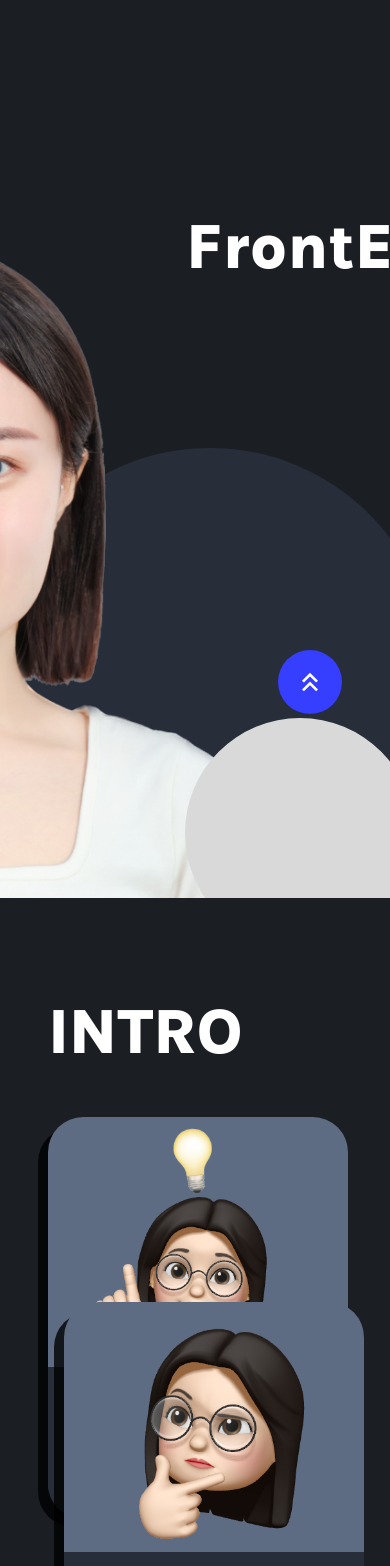
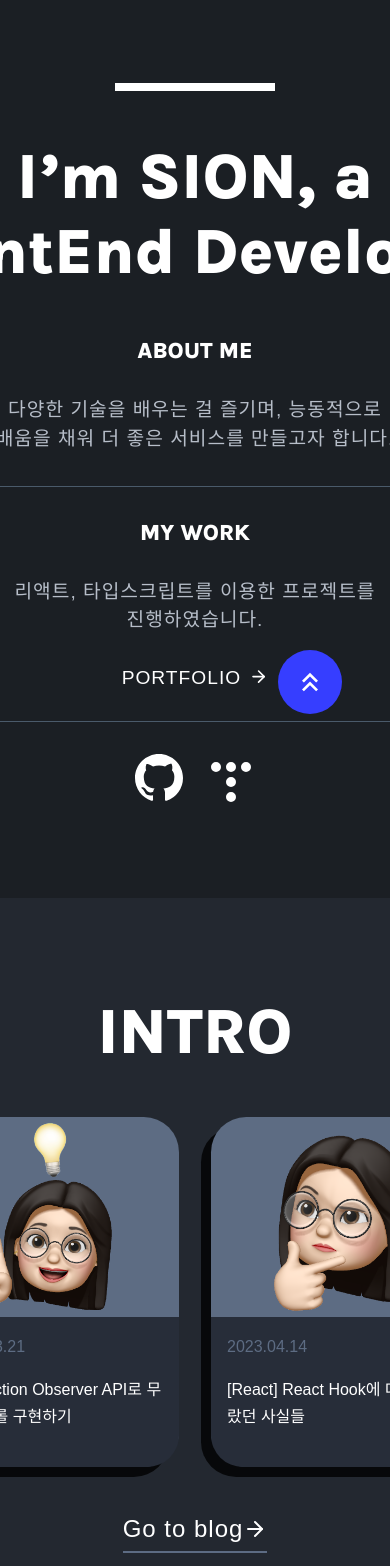
Before and after one commit to sienna0715/my-portfolio, a React (Create React App) app: page / in a window 390 px wide. Shown: the part 82-1648 px from the top of the page. Built offline with nearby package versions, Linux system fonts and the light colour scheme; a web font is replaced by a local one.

Commit message:
responsive work done

```diff
--- a/src/App.jsx
+++ b/src/App.jsx
@@ -42,9 +42,6 @@ function App() {
 
 export default App;
 
-export const BREAKPOINTMOBILE = 767;
-export const BREAKPOINTTABLET = 991;
-
 const Wrap = styled.div`
   position: relative;
 `;
--- /dev/null
+++ b/src/breakpoint.js
@@ -0,0 +1,2 @@
+export const BREAKPOINTMOBILE = 767;
+export const BREAKPOINTTABLET = 991;
--- a/src/components/Achieve.jsx
+++ b/src/components/Achieve.jsx
@@ -1,6 +1,7 @@
 import React from "react";
 import styled from "styled-components";
 import { FONT_STYLE } from "../style/fontStyle";
+import { BREAKPOINTTABLET } from "../breakpoint";
 
 function Achieve() {
   return (
@@ -26,7 +27,7 @@ function Achieve() {
           <RightBox>
             <SubTitle>Certificates</SubTitle>
             <Content>
-              TOELC 800 <br />
+              TOEIC 800 <br />
               <br />
               2022.12 <br />
               웹디자인 기능사 <br />
@@ -53,48 +54,81 @@ const AchieveWrap = styled.div`
 const AchieveContainar = styled.div`
   width: 1220px;
   height: 980px;
-  position: relative;
   overflow: hidden;
   display: flex;
   flex-direction: column;
   justify-content: center;
+  @media screen and (max-width: ${BREAKPOINTTABLET}px) {
+    align-items: center;
+  }
 `;
 
 const Title = styled.div`
   ${FONT_STYLE.title.title_40_extraBold}
   margin-top: 3rem;
   margin-bottom: 1rem;
+  @media screen and (max-width: ${BREAKPOINTTABLET}px) {
+    text-align: center;
+  }
 `;
 
 const Line = styled.div`
   border: 1px solid var(--color-border);
   margin-bottom: 2rem;
+  @media screen and (max-width: ${BREAKPOINTTABLET}px) {
+    width: 90%;
+  }
 `;
 
 const ContentsBox = styled.div`
   width: 100%;
   display: flex;
+  @media screen and (max-width: ${BREAKPOINTTABLET}px) {
+    width: max-content;
+    flex-direction: column;
+    align-items: center;
+  }
 `;
 
 const LeftBox = styled.div`
   width: 35%;
   padding-left: 3rem;
+  @media screen and (max-width: ${BREAKPOINTTABLET}px) {
+    width: 100%;
+    display: flex;
+    justify-content: center;
+    margin-bottom: 2rem;
+  }
 `;
 
 const MiddleBox = styled.div`
   width: 35%;
   padding-left: 3rem;
+  @media screen and (max-width: ${BREAKPOINTTABLET}px) {
+    width: 100%;
+    display: flex;
+    justify-content: center;
+    margin-bottom: 2rem;
+  }
 `;
 
 const RightBox = styled.div`
   width: 30%;
   padding-left: 2rem;
+  @media screen and (max-width: ${BREAKPOINTTABLET}px) {
+    width: 100%;
+    display: flex;
+    justify-content: center;
+  }
 `;
 
 const SubTitle = styled.div`
   margin-bottom: 1rem;
   color: var(--color-gray);
   ${FONT_STYLE.title.title_14_extraBold}
+  @media screen and (max-width: ${BREAKPOINTTABLET}px) {
+    margin-right: 2rem;
+  }
 `;
 
 const Content = styled.div`
--- a/src/components/Introduce.jsx
+++ b/src/components/Introduce.jsx
@@ -2,6 +2,7 @@ import React from "react";
 import styled from "styled-components";
 import { FONT_STYLE } from "../style/fontStyle";
 import { Link } from "react-router-dom";
+import { BREAKPOINTTABLET } from "../breakpoint";
 //icons
 import { FiArrowRight } from "react-icons/fi";
 
@@ -11,10 +12,14 @@ function Introduce() {
       <IntroContainar>
         <LeftBox>
           <Title>INTRO</Title>
+          <CardBox>
             <Link to="https://seven-day-five.tistory.com/5">
               <Card>
                 <ImgBox>
-                <Img src={require("../asset/memoticon1.png")} alt="미모티콘" />
+                  <Img
+                    src={require("../asset/memoticon1.png")}
+                    alt="미모티콘"
+                  />
                 </ImgBox>
                 <TextBox>
                   <CardDate>2023.03.21</CardDate>
@@ -27,7 +32,10 @@ function Introduce() {
             <Link to="https://seven-day-five.tistory.com/8">
               <Card absolute="absolute">
                 <ImgBox>
-                <Img src={require("../asset/memoticon2.png")} alt="미모티콘" />
+                  <Img
+                    src={require("../asset/memoticon2.png")}
+                    alt="미모티콘"
+                  />
                 </ImgBox>
                 <TextBox>
                   <CardDate>2023.04.14</CardDate>
@@ -35,6 +43,7 @@ function Introduce() {
                 </TextBox>
               </Card>
             </Link>
+          </CardBox>
           <ButtonBox>
             <Button>
               Go to blog <FiArrowRight />
@@ -42,15 +51,15 @@ function Introduce() {
           </ButtonBox>
         </LeftBox>
         <RightBox>
-          개발에 흥미를 느껴 시작한 이후부터, 무엇을 잘 할 수 있는 개발자인지를
+          개발을 시작한 이후부터, 무엇을 잘 할 수 있는 개발자인지를
           끊임없이 고민하며 성장하고 있습니다. <br />
           <br />
           물론 신입 개발자가 이 정답을 찾기란 쉽지 않을 것입니다. 그러나
           프론트엔드 개발자로서 단단하게 성장하고 싶다는 확신으로 자바스크립에서
-          시작하여 리액트, 타입스크립트를 공부하였고, 나의 분야를 더 잘 하기 위해
-          고민을 하다 보니 내가 알고 있는 프로그래밍 언어를 더욱더 활용적으로
-          사용하면서 애플리케이션의 전반적인 작동을 조금이나마 이해할 수 있을 것
-          같아 Node.js를 공부하고 있습니다. <br />
+          시작하여 리액트, 타입스크립트를 공부하였고, 나의 분야를 더 잘 하기
+          위해 고민을 하다 보니 내가 알고 있는 프로그래밍 언어를 더욱더
+          활용적으로 사용하면서 애플리케이션의 전반적인 작동을 조금이나마 이해할
+          수 있을 것 같아 Node.js를 공부하고 있습니다. <br />
           <br />
           알게 된 사실을 이해하는 것으로만 그치지 않고, 블로그를 통해 습득한
           지식을 정리하며 공유하고 있습니다.
@@ -75,6 +84,11 @@ const IntroContainar = styled.div`
   position: relative;
   overflow: hidden;
   display: flex;
+  @media screen and (max-width: ${BREAKPOINTTABLET}px) {
+    height: 1150px;
+    flex-direction: column;
+    align-items: center;
+  }
 `;
 
 const LeftBox = styled.div`
@@ -83,6 +97,14 @@ const LeftBox = styled.div`
   padding: 3rem;
   background-color: var(--color-main);
   position: relative;
+  @media screen and (max-width: ${BREAKPOINTTABLET}px) {
+    width: max-content;
+    height: max-content;
+    background-color: transparent;
+    display: flex;
+    flex-direction: column;
+    padding-top: 3rem;
+  }
 `;
 
 const RightBox = styled.div`
@@ -95,12 +117,28 @@ const RightBox = styled.div`
   ${FONT_STYLE.text.text_12_medium}
   letter-spacing: 2px;
   line-height: 2;
+  @media screen and (max-width: ${BREAKPOINTTABLET}px) {
+    ${FONT_STYLE.text.text_10_medium}
+    height: max-content;
+    padding-top: 0;
+    padding-left: 0;
+  }
 `;
 
 const Title = styled.div`
   ${FONT_STYLE.title.title_40_extraBold}
   margin-top: 3rem;
   margin-bottom: 3rem;
+  @media screen and (max-width: ${BREAKPOINTTABLET}px) {
+    text-align: center;
+  }
+`;
+
+const CardBox = styled.div`
+  @media screen and (max-width: ${BREAKPOINTTABLET}px) {
+    padding-left: 2rem;
+    display: flex;
+  }
 `;
 
 const Card = styled.div`
@@ -113,6 +151,12 @@ const Card = styled.div`
   position: ${(props) => (props.absolute ? props.absolute : "none")};
   bottom: 11rem;
   right: 2rem;
+  @media screen and (max-width: ${BREAKPOINTTABLET}px) {
+    position: static;
+    margin-right: 2rem;
+    width: 250px;
+    height: 350px;
+  }
 `;
 
 const ImgBox = styled.div`
@@ -121,6 +165,9 @@ const ImgBox = styled.div`
   display: flex;
   justify-content: center;
   align-items: center;
+  @media screen and (max-width: ${BREAKPOINTTABLET}px) {
+    height: 200px;
+  }
 `;
 const Img = styled.img`
   width: 90%;
@@ -138,7 +185,7 @@ const TextBox = styled.div`
 
 const CardDate = styled.div`
   color: var(--color-tag);
-  padding-bottom: 0.2rem;
+  padding-bottom: 1rem;
 `;
 
 const CardTitle = styled.div``;
@@ -147,6 +194,10 @@ const ButtonBox = styled.div`
   margin-top: 15rem;
   display: flex;
   justify-content: flex-end;
+  @media screen and (max-width: ${BREAKPOINTTABLET}px) {
+    margin-top: 3rem;
+    justify-content: center;
+  }
 `;
 
 const Button = styled.button`
--- a/src/components/Project.jsx
+++ b/src/components/Project.jsx
@@ -4,6 +4,7 @@ import styled from "styled-components";
 import { FONT_STYLE } from "../style/fontStyle";
 // components
 import Card from "./commons/Card";
+import { BREAKPOINTTABLET } from "../breakpoint";
 
 function Project() {
   return (
@@ -44,12 +45,22 @@ const ProjectContainar = styled.div`
   display: flex;
   justify-content: center;
   padding-top: 12rem;
+  @media screen and (max-width: ${BREAKPOINTTABLET}px) {
+    flex-direction: column;
+    align-items: center;
+    padding-top: 0;
+    height: 2400px;
+  }
 `;
 
 const LeftBox = styled.div`
   margin-right: 5rem;
   display: flex;
   flex-direction: column;
+  @media screen and (max-width: ${BREAKPOINTTABLET}px) {
+    margin-right: 0;
+    margin-bottom: 5rem;
+  }
 `;
 const RightBox = styled.div`
   display: flex;
--- a/src/components/commons/Footer.jsx
+++ b/src/components/commons/Footer.jsx
@@ -2,6 +2,7 @@ import React from "react";
 import styled from "styled-components";
 import { FONT_STYLE } from "../../style/fontStyle";
 import { Link } from "react-router-dom";
+import { BREAKPOINTTABLET } from "../../breakpoint";
 //icons
 import { SiTistory } from "react-icons/si";
 import { BsGithub } from "react-icons/bs";
@@ -46,30 +47,38 @@ const FooterWrap = styled.div`
   display: flex;
   justify-content: center;
 `;
+
 const FooterContainer = styled.div`
   width: 1000px;
   height: 450px;
-  position: relative;
   overflow: hidden;
   display: flex;
   flex-direction: column;
   justify-content: center;
+  align-items: center;
+  @media screen and (max-width: ${BREAKPOINTTABLET}px) {
+    align-items: center;
+  }
 `;
 
 const ContentsBox = styled.div`
-  width: 100%;
-  padding: 3rem 0;
+  width: max-content;
+  padding: 3rem;
   display: flex;
   border-bottom: 1px solid var(--color-border);
 `;
 
 const Img = styled.img`
+  width: 250px;
   margin: 0 5rem;
+  @media screen and (max-width: ${BREAKPOINTTABLET}px) {
+    width: 200px;
+    margin: 0 3rem;
+  }
 `;
 
 const ProfileBox = styled.div`
-  margin-left: 3rem;
-  flex-grow: 2;
+  width: max-content;
   display: flex;
   flex-direction: column;
   justify-content: center;
@@ -78,7 +87,7 @@ const ProfileBox = styled.div`
 `;
 
 const ContactBox = styled.div`
-  flex-grow: 2;
+  width: max-content;
   display: flex;
   flex-direction: column;
   justify-content: center;
@@ -87,11 +96,17 @@ const ContactBox = styled.div`
 
 const Title = styled.div`
   ${FONT_STYLE.title.title_30_extraBold}
+  @media screen and (max-width: ${BREAKPOINTTABLET}px) {
+    ${FONT_STYLE.title.title_25_extraBold}
+  }
 `;
 
 const SubTilte = styled.div`
   ${FONT_STYLE.title.title_16_extraBold}
   color: var(--color-gray);
+  @media screen and (max-width: ${BREAKPOINTTABLET}px) {
+    ${FONT_STYLE.title.title_14_extraBold}
+  }
 `;
 
 const LinkIcon = styled.div`
@@ -106,6 +121,9 @@ const LinkIcon = styled.div`
 
 const Text = styled.div`
   ${FONT_STYLE.title.title_16_extraBold}
+  @media screen and (max-width: ${BREAKPOINTTABLET}px) {
+    ${FONT_STYLE.title.title_14_extraBold}
+  }
 `;
 
 const Address = styled.div`
--- a/src/components/commons/Header.jsx
+++ b/src/components/commons/Header.jsx
@@ -1,6 +1,7 @@
 import React from "react";
 import { Link } from "react-router-dom";
 import styled from "styled-components";
+import { BREAKPOINTTABLET } from "../../breakpoint";
 
 function Header({ isContact, setIsContact }) {
   const handleClickButton = () => {
@@ -56,6 +57,9 @@ const HeaderContainar = styled.div`
   display: flex;
   justify-content: space-between;
   align-items: flex-end;
+  @media screen and (max-width: ${BREAKPOINTTABLET}px) {
+    padding: 0 2rem;
+  }
 `;
 
 const Logo = styled.img`
--- a/src/components/commons/Tags.jsx
+++ b/src/components/commons/Tags.jsx
@@ -1,33 +1,26 @@
 import React from "react";
 import styled from "styled-components";
+import { BREAKPOINTTABLET } from "../../breakpoint";
 
 export default function Tags() {
   return (
     <TagWrap>
-      <TagContainer>
       <TagBox>HTML</TagBox>
       <TagBox>CSS</TagBox>
       <TagBox>JavaScript</TagBox>
       <TagBox>TypeScript</TagBox>
       <TagBox>React</TagBox>
-      </TagContainer>
-      <TagContainer>
       <TagBox>React Router</TagBox>
       <TagBox>Zustand</TagBox>
       <TagBox>React-Query</TagBox>
       <TagBox>Styled Components</TagBox>
-      </TagContainer>
-      <TagContainer>
       <TagBox>PostCss</TagBox>
       <TagBox>TailwindCss</TagBox>
       <TagBox>Vercel</TagBox>
       <TagBox>Node.js</TagBox>
       <TagBox>Postman</TagBox>
-      </TagContainer>
-      <TagContainer>
       <TagBox>Git</TagBox>
       <TagBox>Github</TagBox>
-      </TagContainer>
     </TagWrap>
   );
 }
@@ -92,17 +85,17 @@ const TagWrap = styled.div`
   justify-content: center;
 `;
 
-const TagContainer = styled.div`
-  margin-bottom: 4rem;
-`;
-
 const TagBox = styled.span`
   background-color: var(--color-darkgray);
   box-shadow: 0px 7px 0px 0px rgba(0, 0, 0, 1);
   padding: 0.5rem 1.5rem;
   margin-right: 3rem;
+  margin-bottom: 3rem;
   border-radius: 5rem;
   font-size: 1.8rem;
+  @media screen and (max-width: ${BREAKPOINTTABLET}px) {
+    font-size: 1.5rem;
+  }
 `;
 
 const Tag = styled.span`
@@ -112,5 +105,5 @@ const Tag = styled.span`
   padding: 0 1rem;
   border-radius: 5rem;
   margin-right: 1rem;
-  margin-bottom: 1rem
+  margin-bottom: 1rem;
 `;
--- a/src/pages/Main.jsx
+++ b/src/pages/Main.jsx
@@ -12,6 +12,7 @@ import Introduce from "../components/Introduce";
 import Stack from "../components/Stack";
 import Project from "../components/Project";
 import Achieve from "../components/Achieve";
+import { BREAKPOINTTABLET } from "../breakpoint";
 
 function Main() {
   const handleClickTop = () => {
@@ -105,14 +106,31 @@ const MainContainar = styled.div`
   height: 900px;
   position: relative;
   overflow: hidden;
+  display: flex;
+  justify-content: flex-end;
+  @media screen and (max-width: ${BREAKPOINTTABLET}px) {
+    display: flex;
+    flex-direction: column;
+    align-items: center;
+    justify-content: center;
+  }
 `;
 
-const LeftBox = styled.div``;
+const LeftBox = styled.div`
+  @media screen and (max-width: ${BREAKPOINTTABLET}px) {
+    display: none;
+  }
+`;
 const RightBox = styled.div`
+  width: max-content;
   display: flex;
   flex-direction: column;
   align-items: flex-end;
   margin-top: 5rem;
+  @media screen and (max-width: ${BREAKPOINTTABLET}px) {
+    margin-top: 0;
+    align-items: center;
+  }
 `;
 
 const MyImg = styled.img`
@@ -163,6 +181,9 @@ const Title = styled.div`
   ${FONT_STYLE.title.title_40_extraBold}
   margin: 3rem 0;
   text-align: right;
+  @media screen and (max-width: ${BREAKPOINTTABLET}px) {
+    text-align: center;
+  }
 `;
 
 const ContentsBox = styled.div`
@@ -173,6 +194,9 @@ const ContentsBox = styled.div`
   border-bottom: 1px solid var(--color-border);
   margin-bottom: 2rem;
   z-index: 10;
+  @media screen and (max-width: ${BREAKPOINTTABLET}px) {
+    align-items: center;
+  }
 `;
 
 const SubTitle = styled.div`
@@ -186,6 +210,9 @@ const Contents = styled.div`
   margin: 2rem 0;
   text-align: right;
   line-height: 1.5;
+  @media screen and (max-width: ${BREAKPOINTTABLET}px) {
+    text-align: center;
+  }
 `;
 
 const Button = styled.button`
--- a/src/pages/Portfolio.jsx
+++ b/src/pages/Portfolio.jsx
@@ -4,6 +4,7 @@ import { FONT_STYLE } from "../style/fontStyle";
 import { Link } from "react-router-dom";
 // components
 import Card from "../components/commons/Card";
+import { BREAKPOINTTABLET } from "../breakpoint";
 
 function Portfolio() {
   return (
@@ -48,6 +49,9 @@ const PortfolioContainer = styled.div`
   display: flex;
   flex-direction: column;
   align-items: center;
+  @media screen and (max-width: ${BREAKPOINTTABLET}px) {
+    height: max-content;
+  }
 `;
 
 const TilteBox = styled.div`
@@ -61,6 +65,9 @@ const TilteBox = styled.div`
 const ProjectBox = styled.div`
   display: flex;
   flex-direction: row;
+  @media screen and (max-width: ${BREAKPOINTTABLET}px) {
+    flex-direction: column;
+  }
 `;
 
 const Bar = styled.div`
@@ -79,11 +86,18 @@ const LeftBox = styled.div`
   margin-right: 5rem;
   display: flex;
   flex-direction: column;
+  @media screen and (max-width: ${BREAKPOINTTABLET}px) {
+    margin-right: 0;
+    margin-bottom: 5rem;
+  }
 `;
 
 const RightBox = styled.div`
   display: flex;
   flex-direction: column;
+  @media screen and (max-width: ${BREAKPOINTTABLET}px) {
+    margin-bottom: 5rem;
+  }
 `;
 
 const Img = styled.img`
```
Lines whose indentation alone changed are shown as unchanged.
